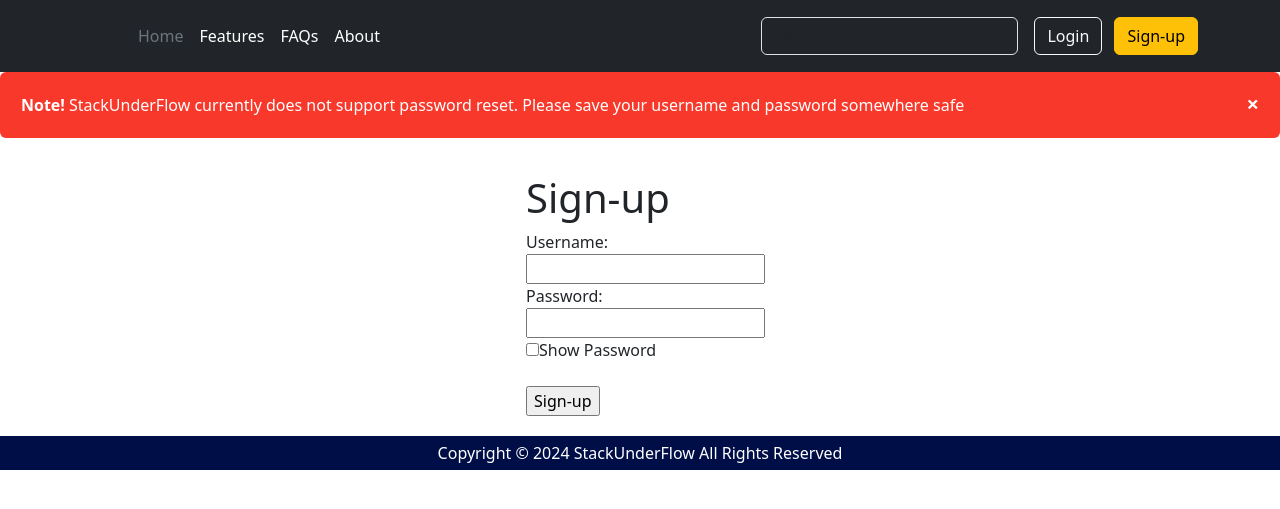
After one commit to Ocean48/stackunderflow, a PHP site: page /signup.php in a window 1280 px wide. The commit adds this page. Shown: the top 509 px of the page. Run offline with PHP 8.4, Linux system fonts and the light colour scheme; a stand-in replaces the project's code that opens the database connection; some libraries are stand-ins or nearby versions.

Commit message:
Create User login
- Adding error handling for database query
- Create user login

```diff
--- a/admin/private/database.php
+++ b/admin/private/database.php
@@ -31,24 +31,37 @@ function confirm_db_connect()
 	}
 }
 
+/**
+ * The function `confirm_result_set` checks the validity of a result set from a database query and
+ * handles errors accordingly.
+ *
+ * @return int
+ * -1 if database connection error
+ *
+ * -2 if database query failed
+ *
+ * -3 if the result set is empty (has zero rows).
+ */
 function confirm_result_set($result_set, $db_connection)
 {
 	// Check if the result set is valid
 	if ($result_set === false) {
 		// Log the error
-    error_log("Database query failed: " . mysqli_error($db_connection));
-    exit("Database query failed: " . mysqli_error($db_connection));
+		// error_log("Database query failed: " . mysqli_error($db_connection));
 
 		// Determine the type of error
 		if (mysqli_connect_errno()) {
 			// Connection error
-      exit("Database connection error: " . mysqli_connect_error());
+			// exit("Database connection error: " . mysqli_connect_error());
+			return -1;
 		} else {
 			// Other errors (e.g., syntax errors, empty result sets)
-      exit("Database query failed: " . mysqli_error($db_connection));
+			// exit("Database query failed: " . mysqli_error($db_connection));
+			return -2;
 		}
 	} elseif (mysqli_num_rows($result_set) === 0) {
 		// Handle empty result set
-    exit("No records found in the database.");
+		// exit("No records found in the database.");
+		return -3;
 	}
 }
--- a/admin/private/query_functions.php
+++ b/admin/private/query_functions.php
@@ -2,6 +2,17 @@
 
 //
 // Admins
+/**
+ * @return int|query_result
+ *
+ * If success returns query result
+ *
+ * -1 if database connection error
+ *
+ * -2 if database query failed
+ *
+ * -3 if the result set is empty (has zero rows).
+ */
 function get_admin_by_id($id)
 {
 	global $db;
@@ -10,12 +21,29 @@ function get_admin_by_id($id)
 	$sql .= "WHERE id='" . db_escape($db, $id) . "' ";
 	$sql .= "LIMIT 1";
 	$result = mysqli_query($db, $sql);
-	confirm_result_set($result, $db);
+	if (confirm_result_set($result, $db) == -1) {
+		return -1; # database connection error
+	} elseif (confirm_result_set($result, $db) == -2) {
+		return -2; # database query failed
+	} elseif (confirm_result_set($result, $db) == -3) {
+		return -3; # no records in database
+	}
 	$admin = mysqli_fetch_assoc($result); // get first row
 	mysqli_free_result($result); // free result
 	return $admin;
 }
 
+/**
+ * @return int|query_result
+ *
+ * If success returns query result
+ *
+ * -1 if database connection error
+ *
+ * -2 if database query failed
+ *
+ * -3 if the result set is empty (has zero rows).
+ */
 function get_admin_by_username($username)
 {
 	global $db;
@@ -24,13 +52,30 @@ function get_admin_by_username($username)
 	$sql .= "WHERE username='" . db_escape($db, $username) . "' ";
 	$sql .= "LIMIT 1";
 	$result = mysqli_query($db, $sql);
-	confirm_result_set($result, $db);
-	$admin = mysqli_fetch_assoc($result);// get first row
+	if (confirm_result_set($result, $db) == -1) {
+		return -1; # database connection error
+	} elseif (confirm_result_set($result, $db) == -2) {
+		return -2; # database query failed
+	} elseif (confirm_result_set($result, $db) == -3) {
+		return -3; # no records in database
+	}
+	$admin = mysqli_fetch_assoc($result); // get first row
 	mysqli_free_result($result);
 	return $admin;
 }
 
 // User
+/**
+ * @return int|query_result
+ *
+ * If success returns query result
+ *
+ * -1 if database connection error
+ *
+ * -2 if database query failed
+ *
+ * -3 if the result set is empty (has zero rows).
+ */
 function get_user_by_id($id)
 {
 	global $db;
@@ -39,12 +84,29 @@ function get_user_by_id($id)
 	$sql .= "WHERE id='" . db_escape($db, $id) . "' ";
 	$sql .= "LIMIT 1";
 	$result = mysqli_query($db, $sql);
-	confirm_result_set($result, $db);
+	if (confirm_result_set($result, $db) == -1) {
+		return -1; # database connection error
+	} elseif (confirm_result_set($result, $db) == -2) {
+		return -2; # database query failed
+	} elseif (confirm_result_set($result, $db) == -3) {
+		return -3; # no records in database
+	}
 	$admin = mysqli_fetch_assoc($result); // get first row
 	mysqli_free_result($result); // free result
 	return $admin;
 }
 
+/**
+ * @return int|query_result
+ *
+ * If success returns query result
+ *
+ * -1 if database connection error
+ *
+ * -2 if database query failed
+ *
+ * -3 if the result set is empty (has zero rows).
+ */
 function get_user_by_username($username)
 {
 	global $db;
@@ -53,10 +115,33 @@ function get_user_by_username($username)
 	$sql .= "WHERE username='" . db_escape($db, $username) . "' ";
 	$sql .= "LIMIT 1";
 	$result = mysqli_query($db, $sql);
-	confirm_result_set($result, $db);
-	$admin = mysqli_fetch_assoc($result);// get first row
+	if (confirm_result_set($result, $db) == -1) {
+		return -1; # database connection error
+	} elseif (confirm_result_set($result, $db) == -2) {
+		return -2; # database query failed
+	} elseif (confirm_result_set($result, $db) == -3) {
+		return -3; # no records in database
+	}
+	$admin = mysqli_fetch_assoc($result); // get first row
 	mysqli_free_result($result);
 	return $admin;
+}
+
+function create_new_user($username, $password)
+{
+	global $db;
+
+	$sql = "INSERT INTO `user`(`username`, `password`) VALUES ('$username','$password')";
+
+	$result = mysqli_query($db, $sql);
+	if ($result) {
+		return true;
+	} else {
+		// UPDATE failed
+		echo mysqli_error($db);
+		db_disconnect($db);
+		exit;
+	}
 }
 
 // function get_all_products()
@@ -66,6 +151,33 @@ function get_user_by_username($username)
 // 	$sql = "SELECT * FROM `products` ";
 // 	$sql .= "ORDER BY brand ASC";
 // 	$result = mysqli_query($db, $sql);
-// 	confirm_result_set($result, $db);
+// 	if (confirm_result_set($result, $db) == -1) {
+// 		return -1; # database connection error
+// 	} elseif (confirm_result_set($result, $db) == -2) {
+// 		return -2; # database query failed
+// 	} elseif (confirm_result_set($result, $db) == -3) {
+// 		return -3; # no records in database
+// 	}
 // 	return $result; // returns all rows
 // }
+
+
+// function get_user_by_username($username)
+// {
+// 	global $db;
+
+// 	$sql = "SELECT * FROM `user` ";
+// 	$sql .= "WHERE username='" . db_escape($db, $username) . "' ";
+// 	$sql .= "LIMIT 1";
+// 	$result = mysqli_query($db, $sql);
+// 	if (confirm_result_set($result, $db) == -1) {
+// 		return -1; # database connection error
+// 	} elseif (confirm_result_set($result, $db) == -2) {
+// 		return -2; # database query failed
+// 	} elseif (confirm_result_set($result, $db) == -3) {
+// 		return -3; # no records in database
+// 	}
+// 	$admin = mysqli_fetch_assoc($result);// get first row
+// 	mysqli_free_result($result);
+// 	return $admin;
+// }
--- a/css/style.css
+++ b/css/style.css
@@ -19,6 +19,11 @@ header #header_logo {
 }
  */
 
+#login_sign {
+    margin: auto;
+    width: 50%;
+    padding: 10px;
+}
 
 footer {
     background-color: #000e48;
--- a/h_f/header.php
+++ b/h_f/header.php
@@ -17,7 +17,9 @@
         <div class="container">
             <div class="d-flex flex-wrap align-items-center justify-content-center justify-content-lg-start">
                 <a href="/" class="d-flex align-items-center mb-2 mb-lg-0 text-white text-decoration-none">
-            <svg class="bi me-2" width="40" height="32" role="img" aria-label="Bootstrap"><use xlink:href="#bootstrap"></use></svg>
+                    <svg class="bi me-2" width="40" height="32" role="img" aria-label="Bootstrap">
+                        <use xlink:href="#bootstrap"></use>
+                    </svg>
                 </a>
 
                 <ul class="nav col-12 col-lg-auto me-lg-auto mb-2 justify-content-center mb-md-0">
@@ -32,8 +34,12 @@
                 </form>
 
                 <div class="text-end">
+                    <?php if (user_is_logged_in()) { ?>
+                        <a href="logout.php" class="btn btn-outline-light me-2">Logout</a>
+                    <?php } else { ?>
                         <a href="login.php" class="btn btn-outline-light me-2">Login</a>
-            <button type="button" class="btn btn-warning">Sign-up</button>
+                    <?php } ?>
+                    <a href="signup.php" class="btn btn-warning">Sign-up</a>
                 </div>
             </div>
         </div>
--- a/index.php
+++ b/index.php
@@ -3,8 +3,8 @@
 include('h_f/header.php');
 ?>
 
+<main>
 
-<main>
     <p>StackUnderFlow is coming soon!</p>
 
     <?php if (user_is_logged_in()) { ?>
--- /dev/null
+++ b/signup.php
@@ -0,0 +1,88 @@
+<?php
+require_once('admin/private/initialize.php');
+
+$errors = [];
+$username = '';
+$password = '';
+
+if ($_SERVER['REQUEST_METHOD'] === 'POST') {
+
+    $username = $_POST['username'];
+    $password = $_POST['password'];
+
+    if (create_new_user($username, $password)) {
+        header("Location:login.php");
+    } else {
+        echo "Something want wrong, please try again";
+    }
+}
+
+$page_title = 'StackUnderFlow';
+include('h_f/header.php');
+?>
+
+<style>
+    .alert {
+        padding: 20px;
+        background-color: #f7382a;
+        color: white;
+    }
+
+    .closebtn {
+        margin-left: 15px;
+        color: white;
+        font-weight: bold;
+        float: right;
+        font-size: 22px;
+        line-height: 20px;
+        cursor: pointer;
+        transition: 0.3s;
+    }
+
+    .closebtn:hover {
+        color: black;
+    }
+</style>
+
+<div class="alert">
+    <span class="closebtn" onclick="this.parentElement.style.display='none';">&times;</span>
+    <strong>Note!</strong> StackUnderFlow currently does not support password reset. Please save your username and password somewhere safe
+</div>
+
+
+<main id="login_sign">
+
+    <div style="margin: auto; width: 40%; padding: 10px;">
+        <h1>Sign-up</h1>
+
+        <form action="signup.php" method="post">
+
+            Username:<br />
+            <input type="text" name="username" required /><br />
+
+            Password:<br />
+            <input type="password" name="password" id="mypassword" required />
+            <input type="checkbox" onclick="show_password()">Show Password
+
+            <script>
+                function show_password() {
+                    var x = document.getElementById("mypassword");
+                    if (x.type === "password") {
+                        x.type = "text";
+                    } else {
+                        x.type = "password";
+                    }
+                }
+            </script>
+
+            <br><br>
+            <input type="submit" name="submit" value="Sign-up" />
+        </form>
+
+    </div>
+
+</main>
+
+
+
+<?php include('h_f/footer.php'); ?>
```
Also changed, not shown: login.php (+13 -9 lines). Lines whose indentation alone changed are shown as unchanged.
